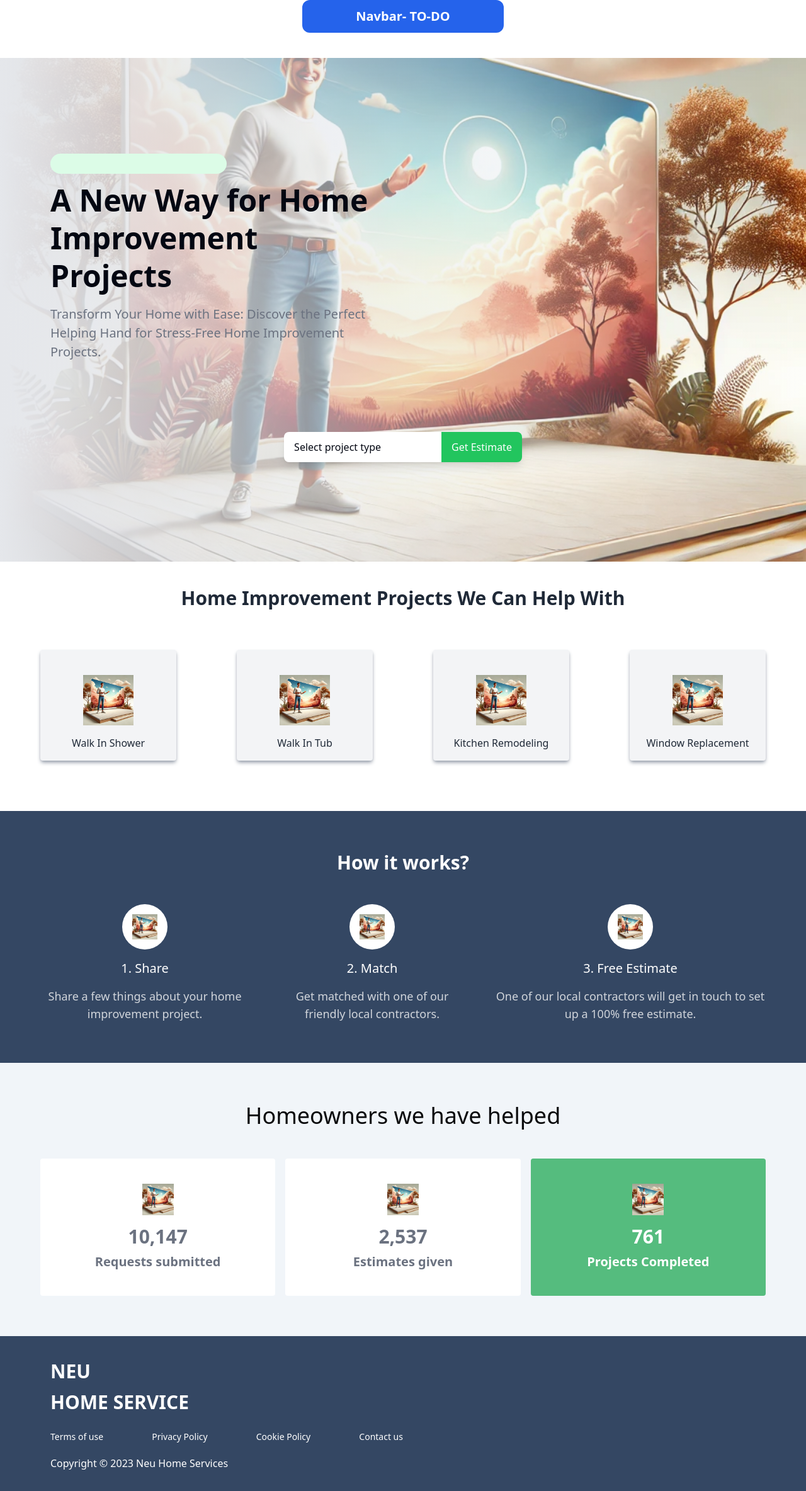
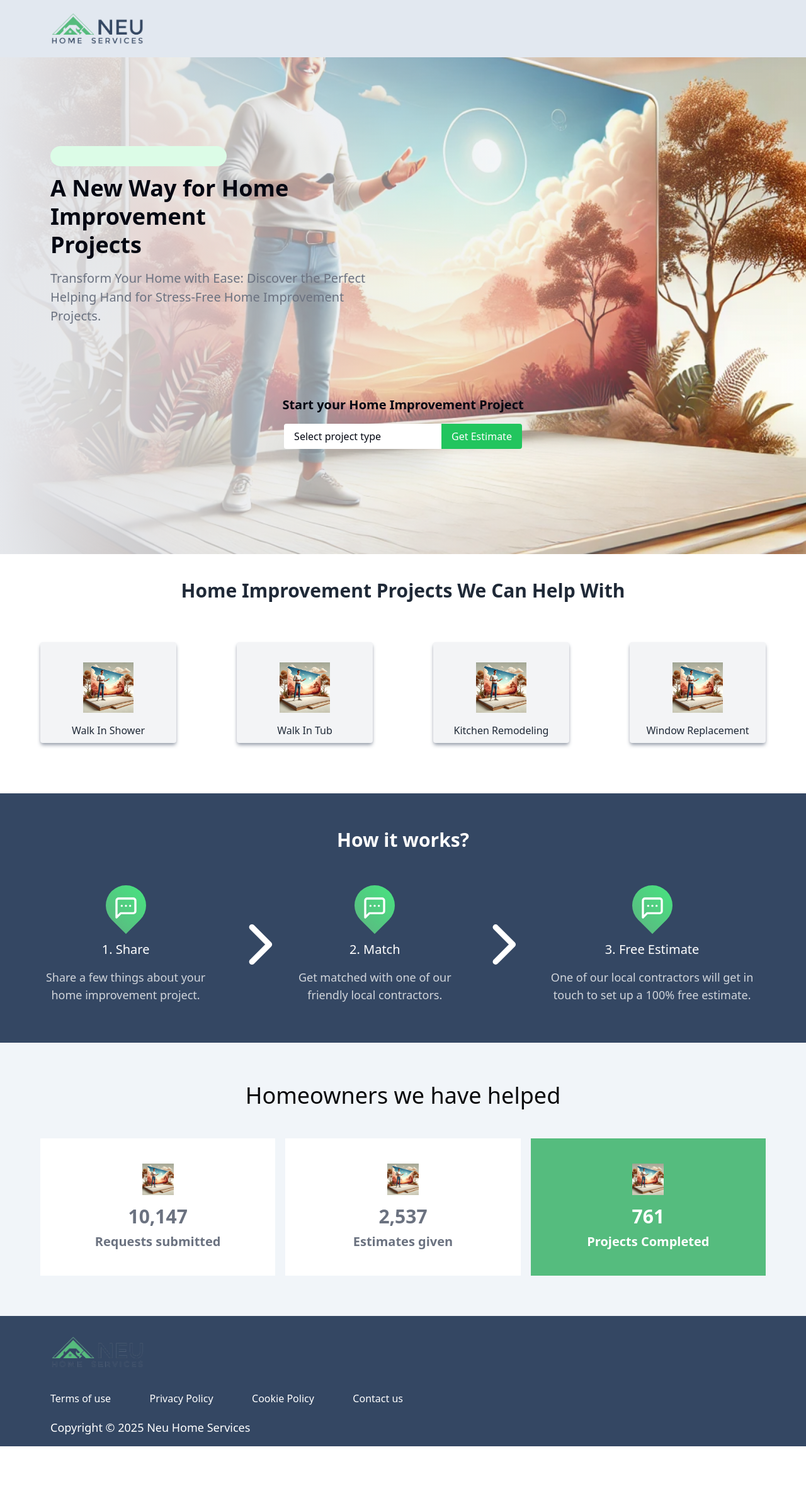
Before and after one commit to Zihadx/nestico2.0, a Next.js app: page / in a window 1280 px wide. Shown: the whole page at 63% size. After the commit the page ends 2297 px from the top, so only its background shows below. Built offline with nearby package versions, Linux system fonts and the light colour scheme.

Commit message:
made navbar with scrolling dropdown dynamic route and some design changed

```diff
--- a/src/components/Home/Hero/HeroSection.tsx
+++ b/src/components/Home/Hero/HeroSection.tsx
@@ -36,7 +36,7 @@ const HeroSection = () => {
   };
 
   return (
-    <section className="relative bg-gray-50 mt-10 py-10 h-screen">
+    <section className="relative bg-gray-50 mt-20 py-10 h-screen">
       <div
         className="absolute inset-0 bg-cover bg-center"
         style={{ backgroundImage: `url(${img.src})` }}
@@ -48,7 +48,7 @@ const HeroSection = () => {
         <div className="lg:w-1/2 my-28">
 
       <div className="bg-green-100 p-4 rounded-full my-3 w-1/2"></div>
-          <h1 className="text-5xl font-bold leading-tight mb-4">
+          <h1 className="text-4xl font-bold leading-tight mb-4">
             A New Way for Home  Improvement <br /> Projects
           </h1>
           <p className="text-xl mb-6 text-gray-500 leading-normal">
@@ -58,10 +58,11 @@ const HeroSection = () => {
         </div>
 
         {/* Dropdown and Button------------------ */}
-        <div className="flex justify-center mt-20">
-          <div className="flex items-center shadow-lg rounded-lg">
+        <div className="mt-20">
+        <h3 className="text-center text-xl font-semibold mb-4">Start your Home Improvement Project</h3>
+          <div className="flex justify-center items-center rounded-lg">
             <DropdownMenu>
-              <DropdownMenuTrigger className="bg-white px-4 py-3 rounded-l-lg w-[250px] text-left">
+              <DropdownMenuTrigger className="bg-white px-4 py-2 rounded-l-sm w-[250px] text-left shadow-2xl">
                 {selectedValue}
               </DropdownMenuTrigger>
               <DropdownMenuContent className="w-[250px]">
@@ -77,7 +78,7 @@ const HeroSection = () => {
             </DropdownMenu>
             <button
               onClick={handleNavigate}
-              className="bg-green-500 text-white px-4 py-3 rounded-r-lg hover:bg-green-600"
+              className="bg-green-500 text-white px-4 py-2 rounded-r-sm hover:bg-green-600"
             >
               Get Estimate
             </button>
--- a/src/components/Home/HomeOwnersHelped/HomeOwnersHelped.tsx
+++ b/src/components/Home/HomeOwnersHelped/HomeOwnersHelped.tsx
@@ -44,7 +44,7 @@ const HomeOwnersHelped = () => {
           {stats.map(({ id, icon, value, label, bgColor }) => (
             <div
               key={id}
-              className={`flex flex-col items-center justify-center px-6 rounded-sm py-10 ${
+              className={`flex flex-col items-center justify-center px-6 py-10 ${
                 bgColor ? bgColor : "bg-white text-gray-500"
               }`}
             >
--- a/src/components/Home/Projects/Projects.tsx
+++ b/src/components/Home/Projects/Projects.tsx
@@ -43,7 +43,7 @@ const Projects = () => {
         <div className="grid gap-8 md:gap-24 grid-cols-1 sm:grid-cols-2 lg:grid-cols-4 mt-16">
           {services.map(({ id, title }) => (
             <Link href={`/projects/${id}`} key={id}>
-              <div className="group bg-gray-100 shadow-md shadow-gray-400 rounded-sm p-4 flex flex-col items-center hover:shadow-gray-400 hover:shadow-xl transform transition duration-300 cursor-pointer">
+              <div className="group bg-gray-100 shadow-md shadow-gray-400 rounded-sm p-2 flex flex-col items-center hover:shadow-gray-400 hover:shadow-xl transform transition duration-300 cursor-pointer">
                 <Image
                   src={img}
                   alt={title}
--- a/src/components/Home/Works/Works.tsx
+++ b/src/components/Home/Works/Works.tsx
@@ -1,65 +1,58 @@
 import React from "react";
-import Image from "next/image";
+import { ChevronRight, MessageSquareMore } from "lucide-react";
 
-import ShareIcon from "../../../../assets/yt.png";
-import MatchIcon from "../../../../assets/yt.png";
-import EstimateIcon from "../../../../assets/yt.png";
-import { StaticImageData } from "next/image";
-
-interface Works {
+interface Work {
   id: number;
   title: string;
   description: string;
-  icon: StaticImageData;
 }
 
-// fake data ---------------------
-
-const works: Works[] = [
+// Fake data----------
+const works: Work[] = [
   {
     id: 1,
     title: "Share",
     description: "Share a few things about your home improvement project.",
-    icon: ShareIcon,
   },
   {
     id: 2,
     title: "Match",
     description: "Get matched with one of our friendly local contractors.",
-    icon: MatchIcon,
   },
   {
     id: 3,
     title: "Free Estimate",
     description:
       "One of our local contractors will get in touch to set up a 100% free estimate.",
-    icon: EstimateIcon,
   },
 ];
 
 const WorksSections = () => {
   return (
-    <section className="bg-[#344763] text-white py-16 px-6 mt-20">
+    <section className="bg-[#344763] text-white py-14 px-6 mt-20">
       <div className="max-w-6xl mx-auto text-center">
-        <h2 className="text-2xl sm:text-3xl font-bold mb-12">How it works?</h2>
-        <div className="flex flex-col lg:flex-row items-center justify-between gap-10">
-          {works.map(({ id, title, description, icon }) => (
-            <div
-              key={id}
-              className="flex flex-col items-center text-center gap-4"
-            >
-              <div className="bg-white p-4 rounded-full">
-                <Image
-                  src={icon}
-                  alt={`${title} icon`}
-                  width={40}
-                  height={40}
+        <h2 className="text-3xl font-semibold mb-12">How it works?</h2>
+        <div className="flex flex-col lg:flex-row items-center justify-between">
+          {works.map((work, index) => (
+            <div key={work.id} className="flex items-center gap-6">
+              <div className="relative flex flex-col items-center text-center gap-4">
+                <div className="w-16 h-16 bg-gradient-to-b from-green-400 to-[#58bf81] rounded-t-full rounded-bl-full absolute rotate-45"></div>
+                <div className="relative z-10 p-4 rounded-full flex justify-center items-center ">
+                  <MessageSquareMore size={40} className="text-white" />
+                </div>
+                <h3 className="text-xl font-medium relative z-10">
+                  {work.id}. {work.title}
+                </h3>
+                <p className="text-lg text-gray-300 relative z-10">
+                  {work.description}
+                </p>
+              </div>
+              {index < works.length - 1 && (
+                <ChevronRight
+                  size={200}
+                  className="hidden lg:block text-white"
                 />
-              </div>
-              <h3 className="text-xl font-medium">
-                {id}. {title}
-              </h3>
-              <p className="text-lg text-gray-300">{description}</p>
+              )}
             </div>
           ))}
         </div>
--- a/src/components/Shared/Footer/Footer.tsx
+++ b/src/components/Shared/Footer/Footer.tsx
@@ -1,30 +1,34 @@
+import Image from "next/image";
+import footerLogo from "../../../../assets/neulogo.png";
+import Link from "next/link";
 
 const Footer = () => {
+  const currentYear = new Date().getFullYear();
+
   return (
     <footer className="bg-[#344763] text-white">
-      <div className="mx-auto max-w-6xl px-4 py-8 space-y-5">
-
-        <h1 className="text-3xl font-bold leading-relaxed">
-          NEU <br /> HOME SERVICE
-        </h1>
-
-        <nav className="flex justify-between md:w-1/2 items-center text-sm">
-          <a href="#terms" className="hover:underline">
+      <div className="mx-auto max-w-6xl px-4 py-4 space-y-5">
+        <div className="py-4">
+          <Link href="/">
+            <Image src={footerLogo} alt="footerLogo" width={150} height={150} />
+          </Link>
+        </div>
+        <nav className="flex justify-between md:w-1/2 items-center">
+          <a href="#terms" className="hover:text-blue-300">
             Terms of use
           </a>
-          <a href="#privacy" className="hover:underline">
+          <a href="#privacy" className="hover:text-blue-300">
             Privacy Policy
           </a>
-          <a href="#cookie" className="hover:underline">
+          <a href="#cookie" className="hover:text-blue-300">
             Cookie Policy
           </a>
-          <a href="#contact" className="hover:underline">
+          <a href="#contact" className="hover:text-blue-300">
             Contact us
           </a>
         </nav>
-
-        <div className="text-base">
-          <p>Copyright © 2023 Neu Home Services</p>
+        <div className="text-lg">
+          <p>Copyright © {currentYear} Neu Home Services</p>
         </div>
       </div>
     </footer>
--- a/src/components/Shared/Navbar/Navbar.tsx
+++ b/src/components/Shared/Navbar/Navbar.tsx
@@ -1,13 +1,100 @@
-import React from 'react';
+"use client";
+
+import React, { useState, useEffect } from "react";
+import Image from "next/image";
+import { useRouter } from "next/navigation";
+import {
+  DropdownMenu,
+  DropdownMenuContent,
+  DropdownMenuItem,
+  DropdownMenuTrigger,
+} from "@/components/ui/dropdown-menu";
+
+import logo from "../../../../assets/neulogo.png";
+import Link from "next/link";
+
+interface ProjectType {
+  label: string;
+  value: string;
+}
+
+const projectTypes: ProjectType[] = [
+  { label: "Walk In Shower", value: "walk-in-shower" },
+  { label: "Walk In Tub", value: "walk-in-tub" },
+  { label: "Kitchen Remodeling", value: "kitchen-remodeling" },
+  { label: "Window Replacement", value: "window-replacement" },
+];
 
 const Navbar = () => {
-    return (
-        <div className=''>
-            <h1 className='text-xl bg-blue-600 text-white font-semibold p-3 rounded-xl w-1/4 text-center mx-auto'>Navbar- TO-DO</h1>
+  const [isScrolled, setIsScrolled] = useState(false);
+  const [selectedValue, setSelectedValue] = useState("Select project type");
+  const router = useRouter();
 
+  useEffect(() => {
+    const handleScroll = () => setIsScrolled(window.scrollY > 50);
+    window.addEventListener("scroll", handleScroll);
 
-        </div>
-    );
+    return () => window.removeEventListener("scroll", handleScroll);
+  }, []);
+
+  const handleSelect = (value: string) => setSelectedValue(value);
+
+  const handleNavigate = () => {
+    if (selectedValue === "Select project type") {
+      alert("Please select a project type!");
+      return;
+    }
+    router.push(`/projects/${selectedValue}`);
+  };
+
+  return (
+    <nav
+      className={`fixed top-0 w-full z-50 transition-colors duration-300 ${
+        isScrolled ? "bg-white shadow-md" : "bg-slate-200"
+      }`}
+    >
+      <div className="container mx-auto px-4 py-1 max-w-6xl">
+        {!isScrolled && (
+          <div className="py-4">
+            <Link href="/">
+              <Image src={logo} alt="Neu-Logo" width={150} height={150} />
+            </Link>
+          </div>
+        )}
+
+        {isScrolled && (
+          <div className="">
+            <h3 className="text-center text-xl font-semibold mb-2">
+              Start your Home Improvement Project
+            </h3>
+            <div className="flex justify-center items-center rounded-lg">
+              <DropdownMenu>
+                <DropdownMenuTrigger className="bg-white px-4 py-2 rounded-l-sm w-[250px] text-left shadow-sm shadow-gray-300">
+                  {selectedValue}
+                </DropdownMenuTrigger>
+                <DropdownMenuContent className="w-[250px]">
+                  {projectTypes.map((project) => (
+                    <DropdownMenuItem
+                      key={project.value}
+                      onClick={() => handleSelect(project.value)}
+                    >
+                      {project.label}
+                    </DropdownMenuItem>
+                  ))}
+                </DropdownMenuContent>
+              </DropdownMenu>
+              <button
+                onClick={handleNavigate}
+                className="bg-green-500 text-white px-4 py-2 rounded-r-sm hover:bg-green-600"
+              >
+                Get Estimate
+              </button>
+            </div>
+          </div>
+        )}
+      </div>
+    </nav>
+  );
 };
 
 export default Navbar;
```
Also changed, not shown: assets/neulogo.png (added), 1 other file (tests, documents, lock files or other folders).
